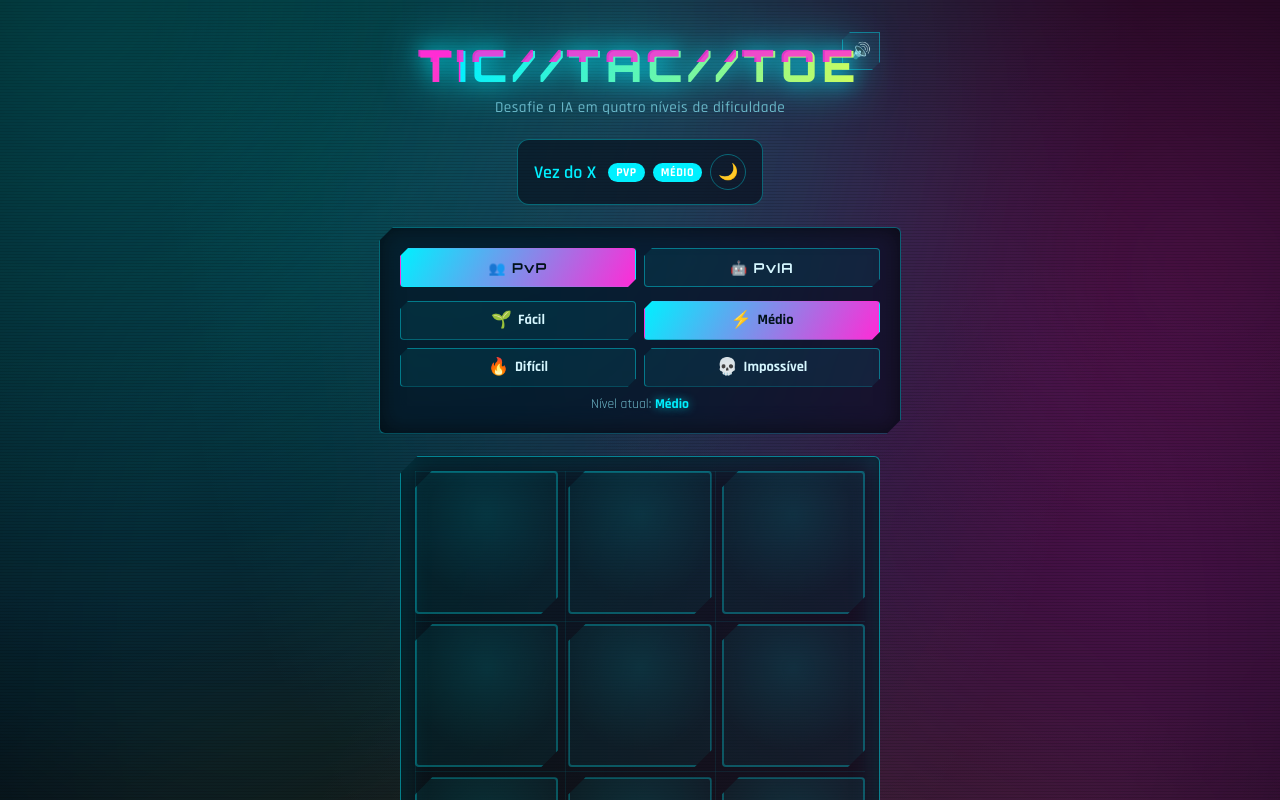
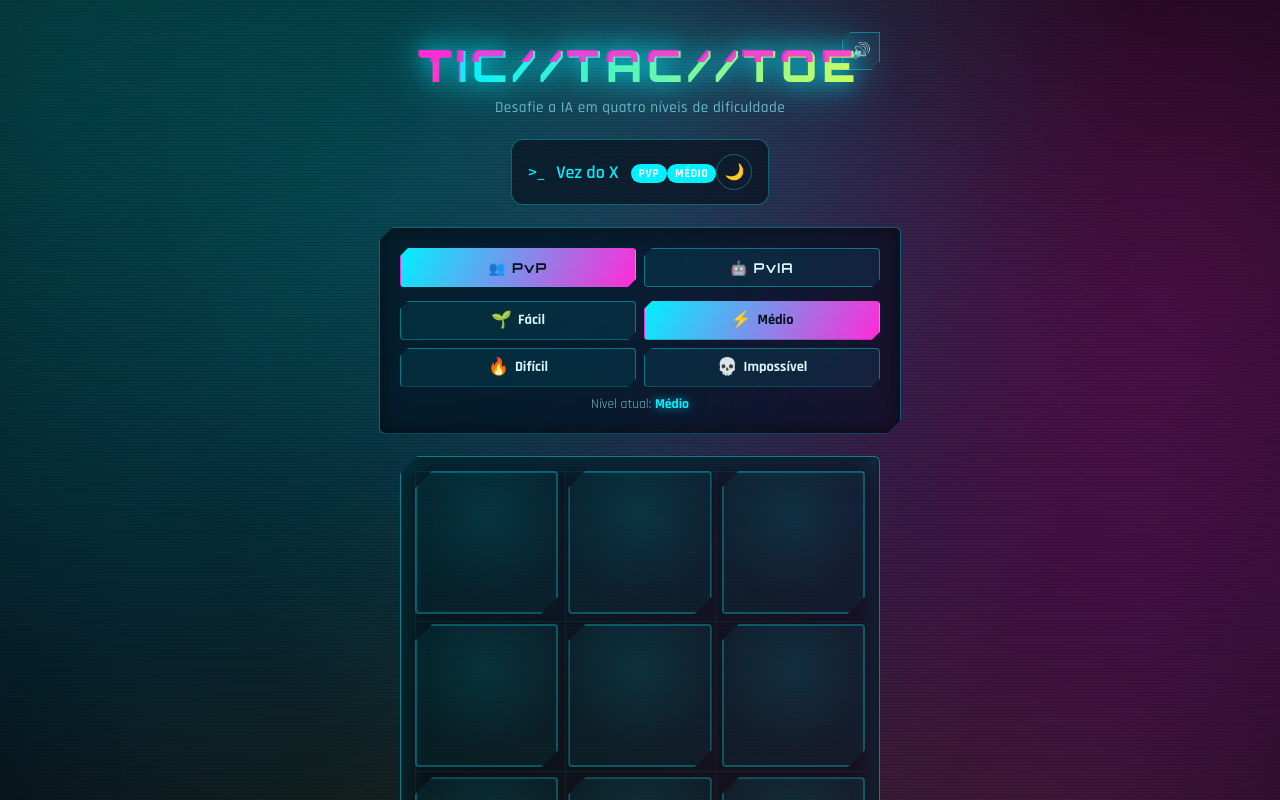
Before and after one commit to Marcelo-Marcos999/teste-estudio, a React (Vite) app: page / in a window 1280 px wide. Shown: the top 800 px of the page. Built offline with nearby package versions, Linux system fonts and the light colour scheme.

Commit message:
feat: add src/components/StatusBar.jsx

```diff
--- a/src/components/StatusBar.jsx
+++ b/src/components/StatusBar.jsx
@@ -1,29 +1,4 @@
 import styles from './StatusBar.module.css';
-
-const messageStyle = {
-  flex: 1,
-  display: 'inline-flex',
-  alignItems: 'center',
-  justifyContent: 'center',
-  gap: '8px',
-};
-
-const actionsStyle = {
-  display: 'flex',
-  alignItems: 'center',
-  gap: '8px',
-  marginLeft: 'auto',
-};
-
-const spinnerStyle = {
-  display: 'inline-block',
-  width: '14px',
-  height: '14px',
-  borderRadius: '50%',
-  border: '2px solid currentColor',
-  borderTopColor: 'transparent',
-  animation: 'statusBarSpin 0.8s linear infinite',
-};
 
 const DIFFICULTY_LABELS = {
   easy: 'Fácil',
@@ -72,12 +47,15 @@ function StatusBar({
 
   return (
     <div className={`${styles.statusBar} ${stateClass}`}>
-      <style>{'@keyframes statusBarSpin { to { transform: rotate(360deg); } }'}</style>
-      <span style={messageStyle} aria-live="polite" aria-atomic="true">
-        {isAiThinking && <span style={spinnerStyle} aria-hidden="true" />}
-        <span>{message}</span>
+      <span className={styles.prompt} aria-hidden="true">&gt;_</span>
+      <span className={styles.message} aria-live="polite" aria-atomic="true">
+        {isAiThinking && <span className={styles.spinner} aria-hidden="true" />}
+        <span className={styles.messageText} key={message}>
+          {message}
+        </span>
+        <span className={styles.cursor} aria-hidden="true" />
       </span>
-      <div style={actionsStyle}>
+      <div className={styles.actions}>
         <span className={styles.modeBadge} aria-label={`Modo de jogo: ${modeLabel}`}>
           {modeLabel}
         </span>
```
